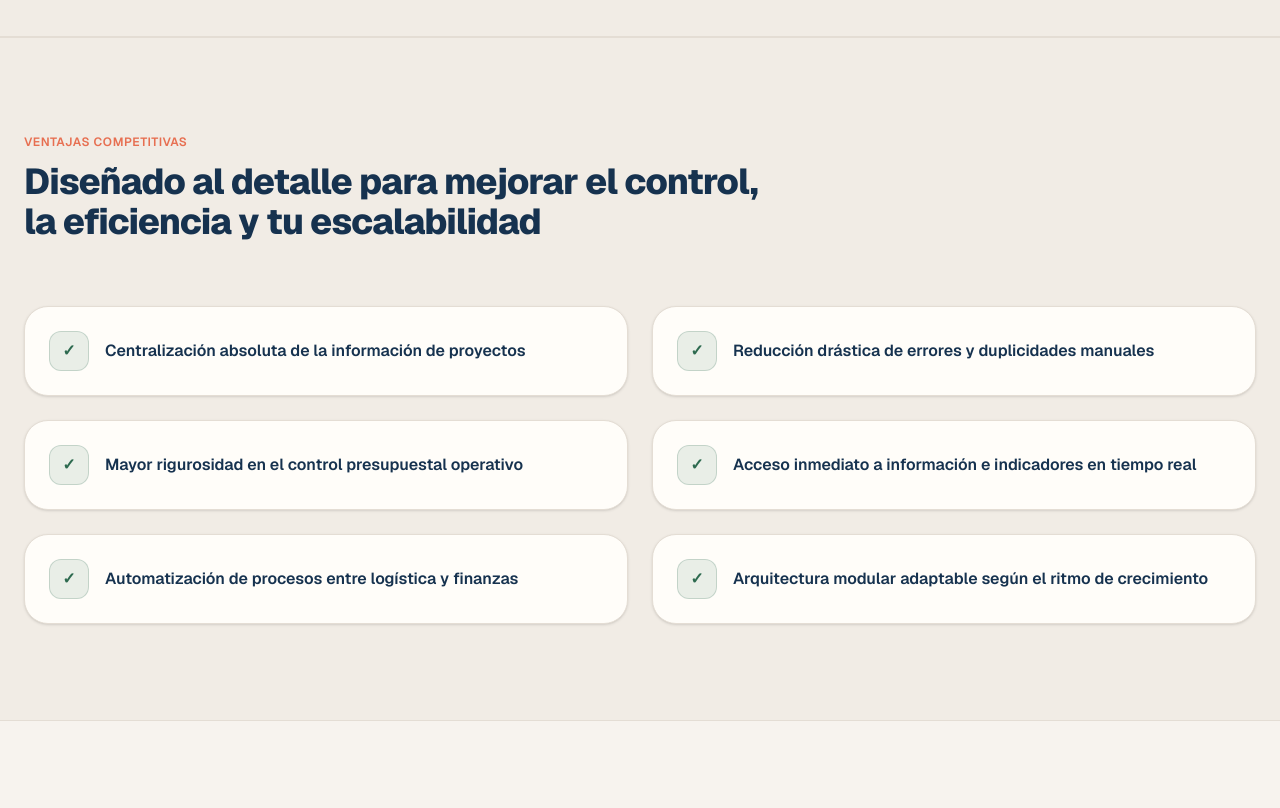
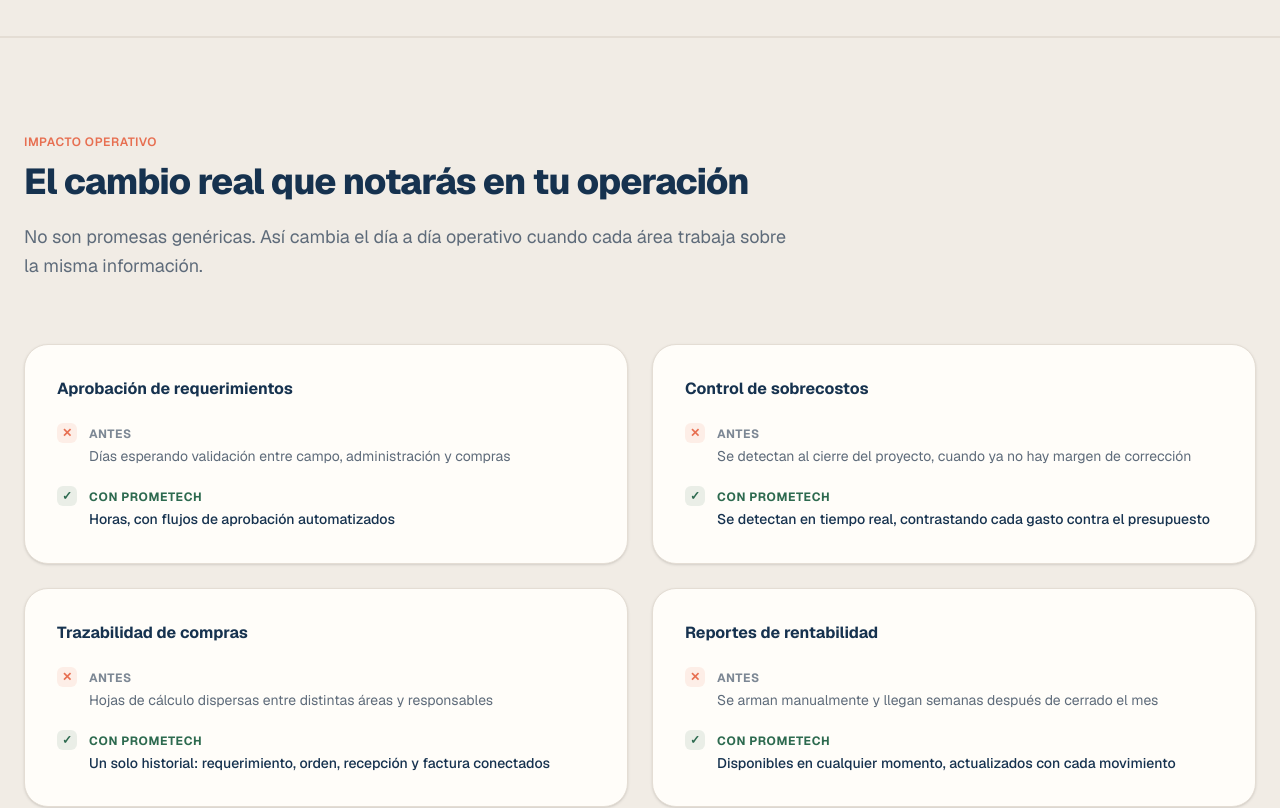
Before and after one commit to alexandermerino-prometech/landing-page, a Next.js app: page / in a window 1280 px wide. Shown: the part 5520-6328 px from the top of the page. Built offline with nearby package versions, Linux system fonts and the light colour scheme.

Commit message:
changinng everything from Beneficios section

```diff
--- a/app/page.tsx
+++ b/app/page.tsx
@@ -219,28 +219,63 @@ export default function PrometechLandingPage() {
       <section id="beneficios" className="bg-[#F1ECE5] border-y border-[#E4DDD4]">
         <div className="max-w-7xl mx-auto px-6 py-24">
           <div className="max-w-3xl mb-16">
-            <p className="text-[#E76F51] font-semibold uppercase text-xs tracking-wider mb-3">Ventajas Competitivas</p>
+            <p className="text-[#E76F51] font-semibold uppercase text-xs tracking-wider mb-3">Impacto Operativo</p>
             <h2 className="text-3xl sm:text-4xl font-extrabold mb-5 text-[#16324F] tracking-tight">
-              Diseñado al detalle para mejorar el control, la eficiencia y tu escalabilidad
+              El cambio real que notarás en tu operación
             </h2>
+            <p className="text-[#5E6B7A] text-lg leading-relaxed">
+              No son promesas genéricas. Así cambia el día a día operativo cuando cada área trabaja sobre la misma información.
+            </p>
           </div>
 
-          <div className="grid md:grid-cols-2 gap-6">
+          <div className="grid grid-cols-1 md:grid-cols-2 gap-6">
             {[
-              "Centralización absoluta de la información de proyectos",
-              "Reducción drástica de errores y duplicidades manuales",
-              "Mayor rigurosidad en el control presupuestal operativo",
-              "Acceso inmediato a información e indicadores en tiempo real",
-              "Automatización de procesos entre logística y finanzas",
-              "Arquitectura modular adaptable según el ritmo de crecimiento",
-            ].map((benefit) => (
-              <div key={benefit} className="rounded-3xl border border-[#E4DDD4] bg-[#FFFDF9] p-6 flex items-center gap-4 shadow-sm hover:shadow-md transition-all duration-200">
-                <div className="flex-shrink-0 w-10 h-10 rounded-xl bg-[#2D6A4F]/10 border border-[#2D6A4F]/20 flex items-center justify-center text-[#2D6A4F] font-bold">
-                  ✓
+              {
+                area: "Aprobación de requerimientos",
+                antes: "Días esperando validación entre campo, administración y compras",
+                despues: "Horas, con flujos de aprobación automatizados",
+              },
+              {
+                area: "Control de sobrecostos",
+                antes: "Se detectan al cierre del proyecto, cuando ya no hay margen de corrección",
+                despues: "Se detectan en tiempo real, contrastando cada gasto contra el presupuesto",
+              },
+              {
+                area: "Trazabilidad de compras",
+                antes: "Hojas de cálculo dispersas entre distintas áreas y responsables",
+                despues: "Un solo historial: requerimiento, orden, recepción y factura conectados",
+              },
+              {
+                area: "Reportes de rentabilidad",
+                antes: "Se arman manualmente y llegan semanas después de cerrado el mes",
+                despues: "Disponibles en cualquier momento, actualizados con cada movimiento",
+              },
+            ].map((item) => (
+              <div
+                key={item.area}
+                className="rounded-3xl border border-[#E4DDD4] bg-[#FFFDF9] p-6 sm:p-8 shadow-sm hover:shadow-md transition-all duration-200"
+              >
+                <h3 className="text-base font-bold text-[#16324F] mb-5">{item.area}</h3>
+
+                <div className="flex items-start gap-3 mb-4">
+                  <span className="text-[#E76F51] font-bold text-xs bg-[#E76F51]/10 w-5 h-5 rounded-md flex items-center justify-center flex-shrink-0 mt-0.5" aria-hidden="true">
+                    ✕
+                  </span>
+                  <div>
+                    <span className="text-xs font-bold uppercase tracking-wider text-[#7C8794]">Antes</span>
+                    <p className="text-sm text-[#5E6B7A] leading-relaxed">{item.antes}</p>
+                  </div>
                 </div>
-                <p className="text-base font-semibold text-[#16324F] leading-snug">
-                  {benefit}
-                </p>
+
+                <div className="flex items-start gap-3">
+                  <span className="flex-shrink-0 w-5 h-5 rounded-md bg-[#2D6A4F]/10 flex items-center justify-center text-[#2D6A4F] text-xs font-bold mt-0.5" aria-hidden="true">
+                    ✓
+                  </span>
+                  <div>
+                    <span className="text-xs font-bold uppercase tracking-wider text-[#2D6A4F]">Con Prometech</span>
+                    <p className="text-sm text-[#16324F] font-medium leading-relaxed">{item.despues}</p>
+                  </div>
+                </div>
               </div>
             ))}
           </div>
```
